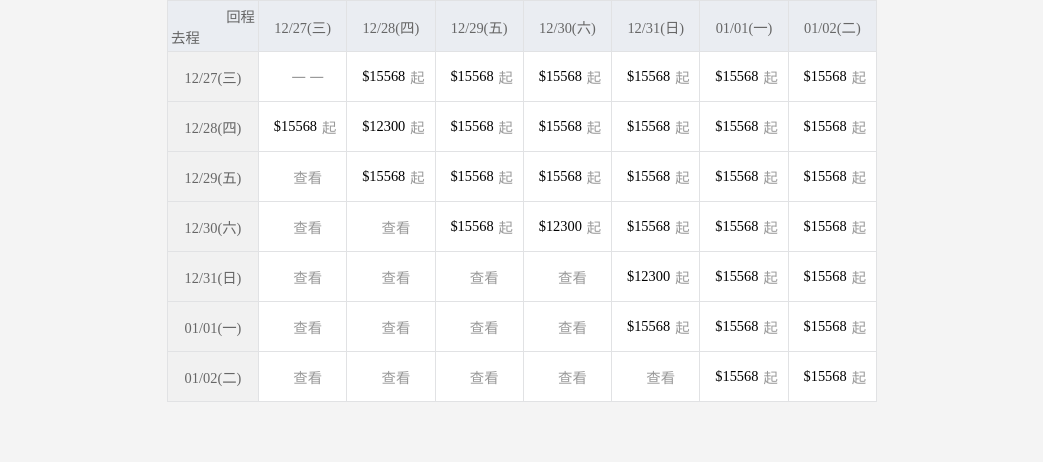
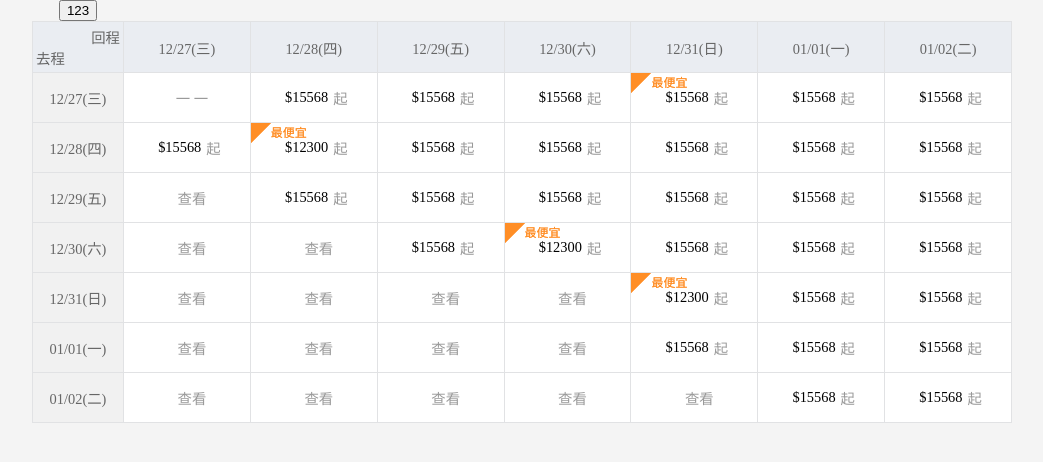
Before and after one commit to roy11777/F2EPracticeFzTableReact, a React (Create React App) app in the folder fztable/: page / in a window 1280 px wide. Shown: the top 462 px of the page, without its empty margins (118-1161 px from the left). Built offline with nearby package versions, Linux system fonts and the light colour scheme.

Commit message:
08032200

```diff
--- a/fztable/src/pages/Mainpage.js
+++ b/fztable/src/pages/Mainpage.js
@@ -9,9 +9,10 @@ class Mainpage extends React.Component {
       // M版時每次點擊往前往後移動幾格儲存格
       slide: 1, // [number]
       // M版時一個畫面show幾格儲存格
-      show: 2, // [number]
+      show: 3, // [number]
       // 設定花多久時間移動完成
       speed: 0.3, // [number]
+      nowInfo: 1,
     }
   }
 
@@ -23,11 +24,6 @@ class Mainpage extends React.Component {
           this.setState({ Info: obj.data[0].data })
           console.log(this.state.Info)
         })
-        .then(obj => {
-          this.hadleMobleShowControl()
-        })
-
-      window.addEventListener('resize', this.hadleMobleShowControl)
     } catch (e) {
       console.log(e)
     }
@@ -58,56 +54,66 @@ class Mainpage extends React.Component {
 
     // 相同列的變色
     // 用currentTarget可選到當前綁定的元素不會選到子元素
-    e.currentTarget.classList.add('active', 'hide')
+    e.currentTarget.classList.add('active')
     const rowBgSelect = e.currentTarget.parentNode.childNodes
     for (let i = 0; i < rowBgSelect.length; i++) {
       rowBgSelect[i].classList.add('alignInicator')
     }
   }
 
-  handleSlideLeft = () => {
-    const forAllselect = document.querySelectorAll('.forAllselect')
-
+  handleSlideLeft = async () => {
+    const backDateContainer = document.querySelectorAll('.backDateContainer')
+    const priceContainer = document.querySelectorAll('.priceContainer')
+    const nowSlide = this.state.nowInfo
+    console.log(priceContainer)
     // 不同列的變色
-    function controlAllEle() {
-      for (let i = 0; i < forAllselect.length; i++) {
-        // // 在觸發變色前先將所有上一狀態的顏色清除
-        // forAllselect[i].classList.remove('alignInicator', 'active')
+    if (nowSlide < 4) {
+      this.setState({ nowInfo: nowSlide + 1 })
+      console.log(nowSlide)
+      console.log(this.state.nowInfo)
+    }
+    function controlAllEle(e) {
+      for (let i = 0; i < e.length; i++) {
+        // // 在觸發變色前先將所有上一狀態的顏色清除Y
+        console.log(e[i])
+        // e[i].classList.remove('slide' + (nowSlide - 1))
+        e[i].classList.add('slide' + nowSlide)
         // 與點到的di於不同列相同index的變色
-        if (i % 7 > 3) {
-          forAllselect[i].classList.add('hide')
-        }
+        // if (i % 7 > 3) {
+        // }
       }
     }
+    controlAllEle(priceContainer)
+    await controlAllEle(backDateContainer)
   }
 
-  hadleMobleShowControl = () => {
-    console.log(document.body.clientWidth)
-    const forAllselect = document.querySelectorAll('.forAllselect')
-    const dateIntervalTop = document.querySelectorAll('.dateIntervalTop')
-    const mobileShow = this.state.show
-    if (document.body.clientWidth < 800) {
-      function mobileShowControl(ele) {
-        for (let i = 0; i < ele.length; i++) {
-          if (i % 7 > mobileShow) {
-            ele[i].classList.add('hide')
-          }
-        }
-      }
-      mobileShowControl(forAllselect)
-      mobileShowControl(dateIntervalTop)
-    } else {
-      function mobileShowControl(ele) {
-        for (let i = 0; i < ele.length; i++) {
-          if (i % 7 > mobileShow) {
-            ele[i].classList.remove('hide')
-          }
-        }
-      }
-      mobileShowControl(forAllselect)
-      mobileShowControl(dateIntervalTop)
-    }
-  }
+  // hadleMobleShowControl = () => {
+  //   console.log(document.body.clientWidth)
+  //   const forAllselect = document.querySelectorAll('.forAllselect')
+  //   const dateIntervalTop = document.querySelectorAll('.dateIntervalTop')
+  //   const mobileShow = this.state.show
+  //   if (document.body.clientWidth < 800) {
+  //     function mobileShowControl(ele) {
+  //       for (let i = 0; i < ele.length; i++) {
+  //         if (i % 7 > mobileShow) {
+  //           ele[i].classList.add('hide')
+  //         }
+  //       }
+  //     }
+  //     mobileShowControl(forAllselect)
+  //     mobileShowControl(dateIntervalTop)
+  //   } else {
+  //     function mobileShowControl(ele) {
+  //       for (let i = 0; i < ele.length; i++) {
+  //         if (i % 7 > mobileShow) {
+  //           ele[i].classList.remove('hide')
+  //         }
+  //       }
+  //     }
+  //     mobileShowControl(forAllselect)
+  //     mobileShowControl(dateIntervalTop)
+  //   }
+  // }
 
   render() {
     return (
@@ -115,7 +121,7 @@ class Mainpage extends React.Component {
         <div className="wrapper">
           <table>
             <tbody>
-              {/* <button>123</button> */}
+              <button onClick={this.handleSlideLeft}>123</button>
               <tr>
                 <td className="firsTd">
                   <div className="categoryContainer">
@@ -127,10 +133,10 @@ class Mainpage extends React.Component {
                 </td>
 
                 <td className="seconTd">
-                  <div className="backDateContainer ">
+                  <div className="backDateContainer slide0">
                     {this.state.Info.map((ele, index) => (
                       <div
-                        className="dateIntervalTop "
+                        className={'dateIntervalTop cell' + this.state.show}
                         key={index + +new Date()}
                       >
                         <span>{ele.goDate}</span>
@@ -150,12 +156,13 @@ class Mainpage extends React.Component {
                     </div>
                   </td>
                   <td className="seconTd">
-                    <div className="priceContainer">
+                    <div className="priceContainer  ">
                       {ele.detail.map((e, index) => (
                         <div
                           className={
                             (e.cheapest === true ? 'cheapest' : '') +
-                            'cellBox forAllselect'
+                            ' forAllselect cell' +
+                            this.state.show
                           }
                           key={index + +new Date()}
                           onMouseEnter={this.tableContentMouseEnter}
--- a/fztable/src/scss/main.css
+++ b/fztable/src/scss/main.css
@@ -7,9 +7,15 @@ body {
   margin: 0 auto;
 }
 
-@media screen and (min-width: 768px) {
+@media screen and (min-width: 980px) {
   .wrapper {
-    width: 710px;
+    width: 980px;
+  }
+}
+
+@media screen and (min-width: 768px) and (max-width: 979px) {
+  .wrapper {
+    width: 768px;
   }
 }
 
@@ -105,6 +111,37 @@ table tbody tr td .dateIntervalLeft div {
           justify-content: center;
 }
 
+@media screen and (min-width: 768px) {
+  table tbody tr td div {
+    width: 100%;
+  }
+  table tbody tr td .dateIntervalTop {
+    width: 100%;
+  }
+}
+
+@media screen and (max-width: 767px) {
+  table tbody tr td .slide0 {
+    left: 0;
+  }
+  table tbody tr td .slide0 .cellDefault {
+    width: calc(calc(100vw - 92px) / 3);
+  }
+  table tbody tr td .cell2 {
+    width: calc(calc(100vw - 92px) / 2) !important;
+  }
+  table tbody tr td .cell3 {
+    width: calc(calc(100vw - 92px) / 3) !important;
+  }
+  table tbody tr td .cell4 {
+    width: calc(calc(100vw - 92px) / 4) !important;
+  }
+  table tbody tr td .slide3 {
+    left: calc(
+ (calc(calc(100vw - 92px) / 3)) * -2 + calc(1px * -2)) !important;
+  }
+}
+
 table tbody tr td .backDateContainer {
   height: 100%;
   display: -webkit-box;
@@ -129,6 +166,7 @@ table tbody tr td .backDateContainer {
   table tbody tr td .backDateContainer {
     position: absolute;
     top: 0;
+    left: 0;
     -webkit-transition: 0.7s;
     transition: 0.7s;
   }
@@ -137,7 +175,6 @@ table tbody tr td .backDateContainer {
 table tbody tr td .backDateContainer .dateIntervalTop {
   border-right: 1px solid #e1e2e4;
   border-top: 1px solid #e1e2e4;
-  width: 100%;
   height: 100%;
   font-size: 0.9rem;
   color: #666;
@@ -151,18 +188,6 @@ table tbody tr td .backDateContainer .dateIntervalTop {
   -webkit-box-align: center;
       -ms-flex-align: center;
           align-items: center;
-}
-
-@media screen and (min-width: 768px) {
-  table tbody tr td .backDateContainer .dateIntervalTop {
-    width: 100%;
-  }
-}
-
-@media screen and (max-width: 767px) {
-  table tbody tr td .backDateContainer .dateIntervalTop {
-    width: calc((100vw - 90px) / 3);
-  }
 }
 
 table tbody tr td .categoryContainer {
@@ -220,6 +245,7 @@ table tbody tr td .priceContainer {
   table tbody tr td .priceContainer {
     position: absolute;
     top: 0;
+    left: 0;
     -webkit-transition: 0.7s;
     transition: 0.7s;
   }
@@ -255,18 +281,6 @@ table tbody tr td .priceContainer div {
   cursor: pointer;
 }
 
-@media screen and (min-width: 768px) {
-  table tbody tr td .priceContainer div {
-    width: 100%;
-  }
-}
-
-@media screen and (max-width: 767px) {
-  table tbody tr td .priceContainer div {
-    width: calc((100vw - 90px) / 3);
-  }
-}
-
 table tbody tr td .priceContainer div :first-child {
   color: black;
 }
--- a/fztable/src/scss/main.scss
+++ b/fztable/src/scss/main.scss
@@ -24,9 +24,48 @@ $table-HeadBackgroundLeft: #f1f1f1;
 $table-HeadWidthLeft: 90px;
 $table-triangleColor: #ff8e26;
 $table-borderColor: #e1e2e4;
-// 下兩個分母要相同
-$table-mobole-cellWidth: calc((100vw - 90px) / 3);
-$table-mobole-slideLeft: (calc((0px - (100vw - 90px)) / 3));
+
+// M版table顯示總寬度(RWD)
+$showWitdh: calc(100vw - 92px);
+
+// M版table顯示格數
+// vw減去左側表頭寬度除以要顯示的格數
+$table-mobole-cell1Width: calc(#{$showWitdh});
+$table-mobole-cell2Width: calc(#{$showWitdh} / 2);
+$table-mobole-cell3Width: calc(#{$showWitdh} / 3);
+$table-mobole-cell4Width: calc(#{$showWitdh} / 4);
+
+// 一次滑動格數與方向與對應扣掉邊界
+$slidesLeft1: -1;
+$slidesLeft2: -2;
+$slidesLeft3: -3;
+$slidesLeft4: -4;
+$border1: calc(1px * #{$slidesLeft1});
+$border2: calc(1px * #{$slidesLeft2});
+$border3: calc(1px * #{$slidesLeft3});
+$border4: calc(1px * #{$slidesLeft4});
+
+// $table-mobole-col2Left1: calc(((0px - #{$showWitdh}) / 2) - #{$border});
+// $table-mobole-col2Left2: calc(
+//   (((#{$showWitdh}) / 2) - #{$border}) * #{$slides}
+// );
+// $table-mobole-col3Left1: calc(((0px - #{$showWitdh}) / 3) - #{$border});
+$table-mobole-col3Left1: calc(
+  (#{$table-mobole-cell3Width}) * #{$slidesLeft1} + #{$border1}
+);
+$table-mobole-col3Left2: calc(
+  (#{$table-mobole-cell3Width}) * #{$slidesLeft2} + #{$border2}
+);
+$table-mobole-col3Left3: calc(
+  (#{$table-mobole-cell3Width}) * #{$slidesLeft3} + #{$border3}
+);
+$table-mobole-col3Left4: calc(
+  (#{$table-mobole-cell3Width}) * #{$slidesLeft4} + #{$border4}
+);
+// $table-mobole-col4Left1: calc(((0px - #{$showWitdh}) / 4) - #{$border});
+// $table-mobole-col4Left2: calc(
+//   (((#{$showWitdh}) / 4) - #{$border}) * #{$slides}
+// );
 
 @mixin ContainerSize {
   @media screen and (min-width: $screen-tablet) {
@@ -35,17 +74,55 @@ $table-mobole-slideLeft: (calc((0px - (100vw - 90px)) / 3));
   @media screen and (max-width: $screen-phone-max) {
     position: absolute;
     top: 0;
-    // left: $table-mobole-slideLeft;
+    left: 0;
     transition: 0.7s;
   }
 }
+// 欄寬度控制
 @mixin CellSize {
   @media screen and (min-width: $screen-tablet) {
-    width: 100%;
+    div {
+      width: 100%;
+    }
+    .dateIntervalTop {
+      width: 100%;
+    }
   }
   @media screen and (max-width: $screen-phone-max) {
     // 減掉左側表頭寬度
-    width: $table-mobole-cellWidth;
+    // .slide0 {
+    //   left: 0;
+    // }
+    .cell1 {
+      width: $table-mobole-cell1Width;
+    }
+    .cell2 {
+      width: $table-mobole-cell2Width;
+    }
+    .cell3 {
+      width: $table-mobole-cell3Width;
+    }
+    .cell4 {
+      width: $table-mobole-cell4Width;
+    }
+    // .slide2 {
+    //   left: $table-mobole-col2Left1 !important;
+    // }
+    .slide1 {
+      left: $table-mobole-col3Left1 !important;
+    }
+    .slide2 {
+      left: $table-mobole-col3Left2 !important;
+    }
+    .slide3 {
+      left: $table-mobole-col3Left3 !important;
+    }
+    .slide4 {
+      left: $table-mobole-col3Left4 !important;
+    }
+    // .slide4 {
+    //   left: $table-mobole-col4Left !important;
+    // }
   }
 }
 
@@ -55,8 +132,11 @@ body {
 .wrapper {
   // width: $screen-lg-desktop-wrapper;
   margin: 0 auto;
-  @media screen and (min-width: $screen-tablet) {
-    width: $screen-desktop-wrapper;
+  @media screen and (min-width: $screen-desktop) {
+    width: $screen-desktop;
+  }
+  @media screen and (min-width: $screen-tablet) and (max-width: $screen-tablet-max) {
+    width: $screen-tablet;
   }
   @media screen and (max-width: $screen-phone-max) {
     // width: $screen-phone;
@@ -85,6 +165,7 @@ body {
     border-left: 10px solid $table-triangleColor;
   }
 }
+
 table {
   // 表格基礎設定
   width: 100%;
@@ -111,7 +192,7 @@ table {
       .seconTd {
         position: relative;
       }
-
+      @include CellSize;
       td {
         height: 50px;
         padding: 0;
@@ -136,8 +217,12 @@ table {
             justify-content: center;
           }
         }
+        // .slideLeft {
+        //   left: $table-mobole-slideLeft !important;
+        //   // transition: 0.5s;
+        // }
+        // 上側表頭區
 
-        // 上側表頭區
         .backDateContainer {
           @include ContainerSize;
           height: 100%;
@@ -145,11 +230,10 @@ table {
           justify-content: space-between;
           align-items: center;
           background: $table-HeadBackgroundTop;
+
           .dateIntervalTop {
-            @include CellSize;
             border-right: 1px solid $table-borderColor;
             border-top: 1px solid $table-borderColor;
-            width: 100%;
             height: 100%;
             font-size: $font-table-dateSize;
             color: $table-HeadColor;
@@ -192,6 +276,7 @@ table {
         .priceContainer {
           // 按鈕後新增的class
           @include ContainerSize;
+          // @include CellSize;
           box-sizing: border-box;
           height: 100%;
           display: flex;
@@ -212,7 +297,6 @@ table {
           }
 
           div {
-            @include CellSize;
             border-right: 1px solid $table-borderColor;
             border-top: 1px solid $table-borderColor;
             // 水平垂直置中
```
Also changed, not shown: 1 other file (tests, documents, lock files or other folders).
